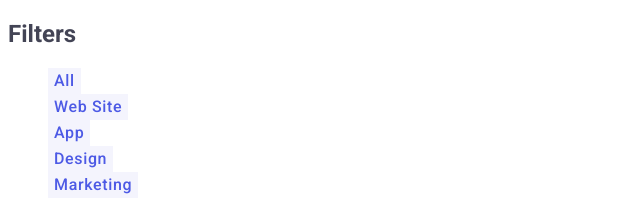
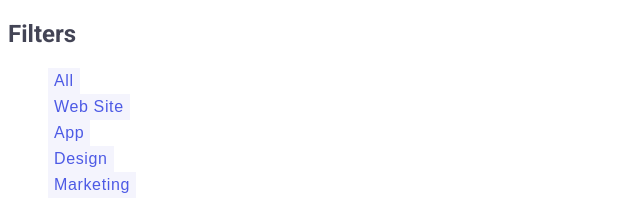
Before and after one commit to coopperhead/goit-markup-hw-02, a plain HTML site: page portfolio.html in a window 1280 px wide. Shown: the part 183-398 px from the top of the page, 0-640 px from the left. Drawn offline with Linux system fonts and the light colour scheme.

Commit message:
updated styles.css

```diff
--- a/css/styles.css
+++ b/css/styles.css
@@ -13,6 +13,7 @@ body {
   background-color: var(--white-color);
   color: var(--primary-text-color);
   font-family: Roboto, sans-serif;
+
 }
 
 ul {
@@ -58,8 +59,8 @@ button {
 
 .address-list .link {
   font-style: normal;
+  font-weight: 400;
   color: var(--primary-text-color);
-  font-weight: 400;
   font-size: 16px;
   line-height: 1.5;
   letter-spacing: 0.02em;
@@ -173,8 +174,7 @@ footer .text {
 /* Filters-btn */
 
 .filters .filters-btn {
-  font-family: "Roboto";
-  font-style: normal;
+
   color: var(--primary-brand-color);
   background: var(--light-color);
   font-weight: 500;
@@ -185,8 +185,7 @@ footer .text {
 
 .filters .filters-btn:hover,
 .filters .filters-btn:focus {
-  font-family: "Roboto";
-  font-style: normal;
+
   color: var(--white-color);
   background: var(--accent-color);
   font-weight: 500;
```
